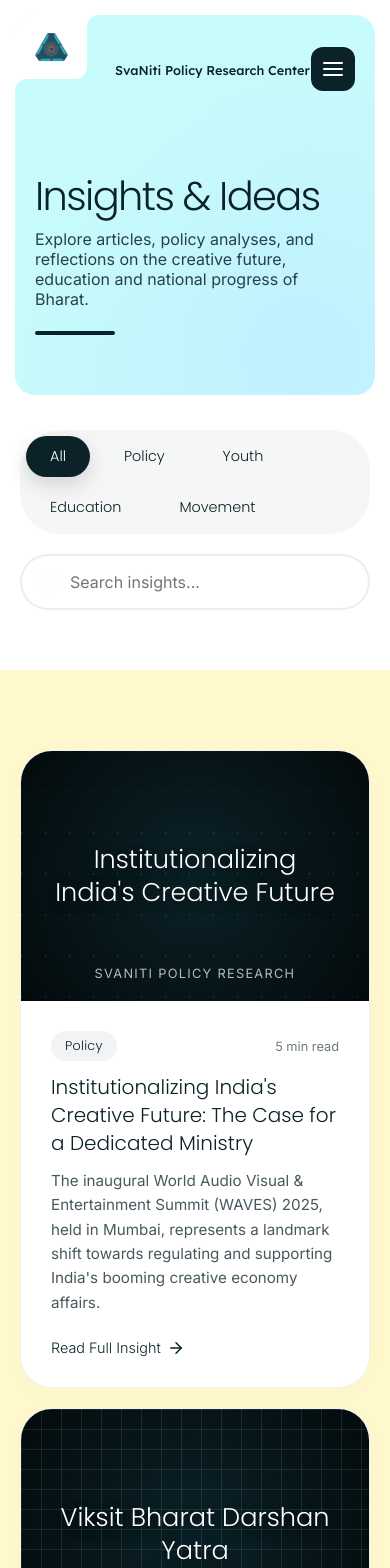
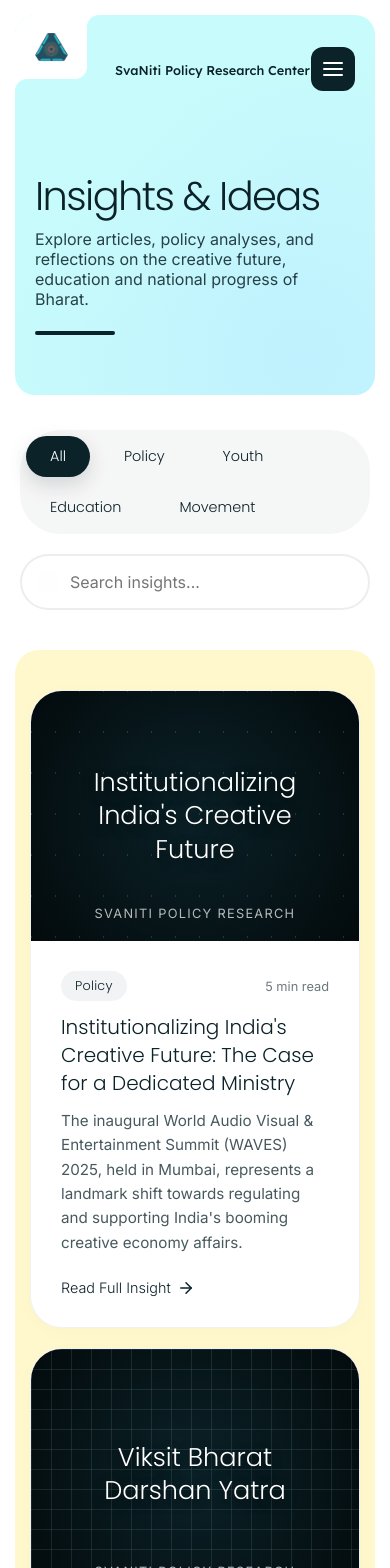
Before and after one commit to Garvit-png/SwaNiti, a Next.js app: page /insights in a window 390 px wide. Shown: the top 1568 px of the page. Built offline with nearby package versions, Linux system fonts and the light colour scheme.

Commit message:
Optimize gridWrapper with white outer margins, rounded corners, and mobile layouts

```diff
--- a/app/insights/insights.module.css
+++ b/app/insights/insights.module.css
@@ -149,8 +149,10 @@
 .gridWrapper {
   background-color: var(--sr-yellow-light);
   padding: 80px 0;
-  width: 100%;
-  margin-top: 40px;
+  max-width: 1500px;
+  margin: 40px auto 80px auto;
+  border-radius: var(--radius-xl);
+  width: calc(100% - 80px);
 }
 
 /* Asymmetrical Creative Grid */
@@ -444,8 +446,14 @@
   .searchContainer {
     max-width: 100%;
   }
+  .gridWrapper {
+    width: calc(100% - 30px);
+    margin: 20px auto 60px auto;
+    padding: 40px 0;
+    border-radius: 24px;
+  }
   .blogGrid {
-    padding: 0 20px 60px;
+    padding: 0 15px;
     gap: 20px;
   }
   .blogCardLarge, .blogCardSmall, .blogCardMedium, .blogCardFull {
```
